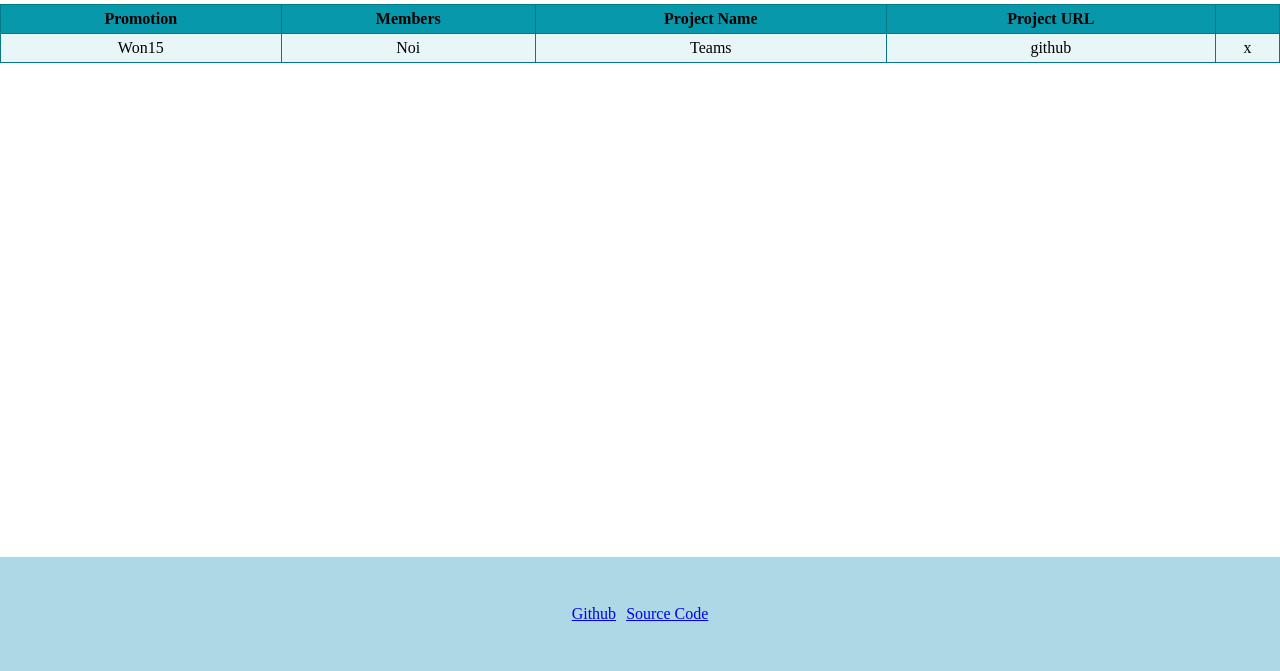
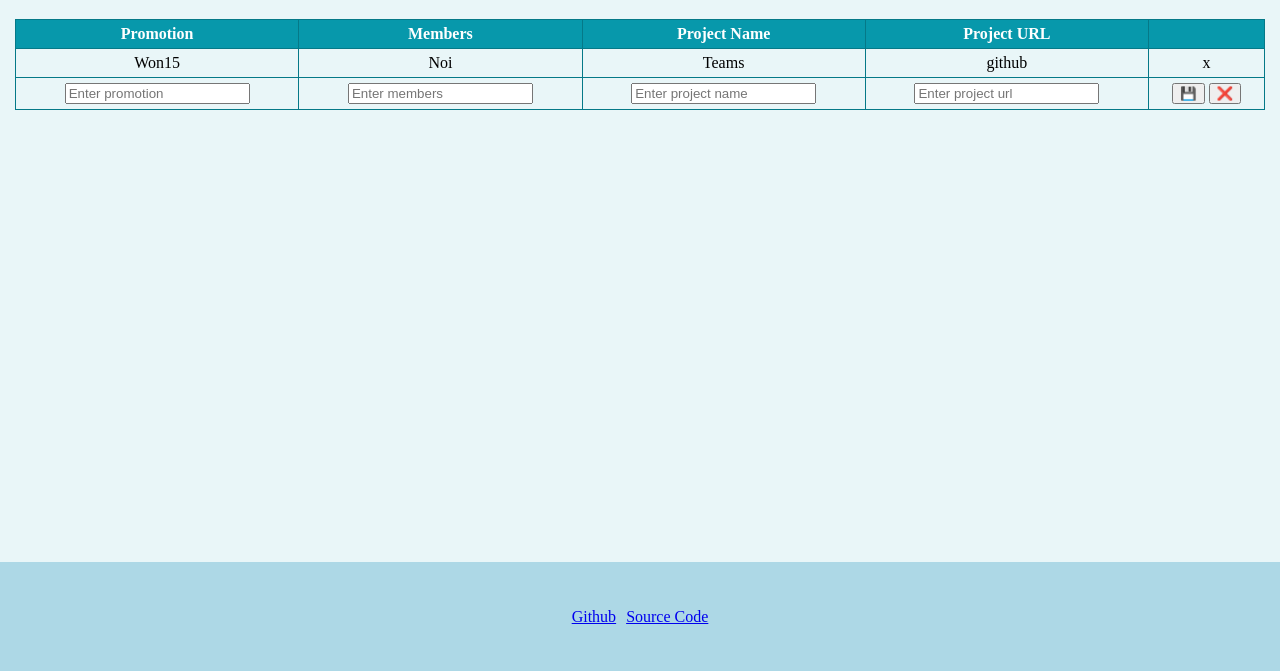
Before and after one commit to eduard96c/teams-networking, a website built with webpack: page src/index.html in a window 1280 px wide. Shown: the part 129-800 px from the top of the page. Built offline with nearby package versions, Linux system fonts and the light colour scheme; files whose address does not match are found by name.

Commit message:
create static form

```diff
--- a/src/index.html
+++ b/src/index.html
@@ -18,7 +18,8 @@
       </div>
     </header>
     <section id="main">
-      <table>
+      <form action="secretary" method="get">
+        <table id="teams-table">
           <thead>
             <tr>
               <th>Promotion</th>
@@ -37,8 +38,24 @@
               <td>x</td>
             </tr>
           </tbody>
-        <tfoot></tfoot>
+          <tfoot>
+            <tr>
+              <td><input type="text" name="promotion" id="promotion" placeholder="Enter promotion" required /></td>
+              <td><input type="text" name="members" id="members" placeholder="Enter members" required /></td>
+              <td>
+                <input type="text" name="project-name" id="project-name" placeholder="Enter project name" required />
+              </td>
+              <td>
+                <input type="text" name="project-url" id="project-url" placeholder="Enter project url" required />
+              </td>
+              <td>
+                <button type="submit">💾</button>
+                <button type="reset">❌</button>
+              </td>
+            </tr>
+          </tfoot>
         </table>
+      </form>
     </section>
     <footer>
       <a href="#">Github</a>
--- a/src/style.css
+++ b/src/style.css
@@ -5,6 +5,7 @@ body {
   height: 100%;
   margin: 0;
   flex-direction: column;
+  background-color: #e9f6f8;
 }
 #header-wrapper {
   background-color: lightblue;
@@ -54,24 +55,28 @@ footer {
 footer a {
   padding: 5px;
 }
-table {
+section {
+  padding: 15px;
+}
+#teams-table {
   margin-top: 15px;
   width: 100%;
   text-align: center;
   border-collapse: collapse;
 }
-th {
+#teams-table th {
   background-color: #0798ab;
+  color: white;
 }
-th,
-td {
+#teams-table th,
+#teams-table td {
   border: 1px solid #057988;
   padding: 5px;
 }
-tr:nth-child(odd) {
+#teams-table tr:nth-child(odd) {
   background-color: #e9f6f8;
 }
-td a {
+#teams-table td a {
   color: #0096d6;
   text-decoration: none;
 }
```
Lines whose indentation alone changed are shown as unchanged.
